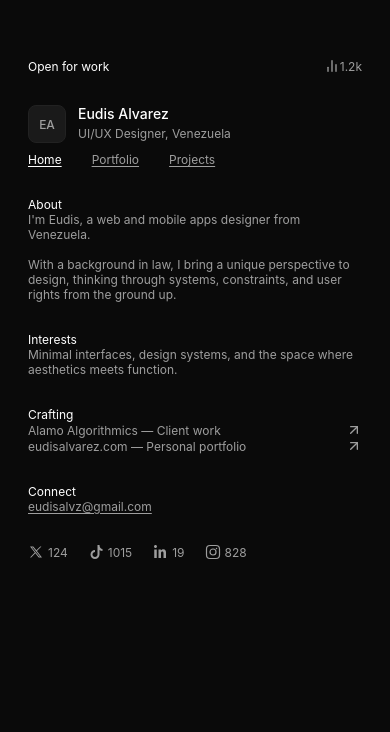
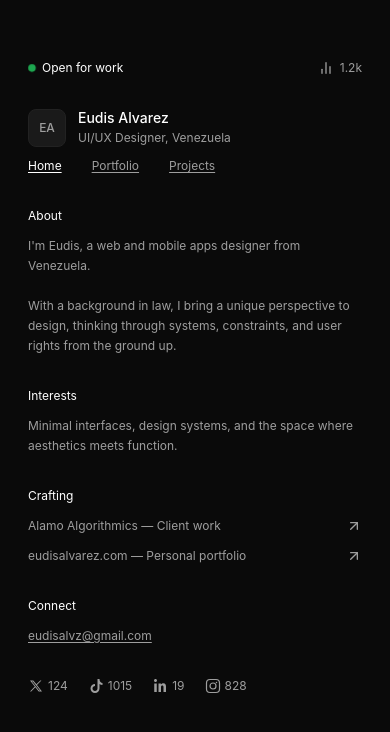
Before and after one commit to eudisalvz/portfolio-claude, a Next.js app: page / in a window 390 px wide. Shown: the top 732 px of the page. Built offline with nearby package versions, Linux system fonts and the light colour scheme; a web font is replaced by a local one.

Commit message:
feat: responsive font size 12px mobile / 14px desktop via CSS variables

```diff
--- a/app/components/Crafting.tsx
+++ b/app/components/Crafting.tsx
@@ -1,5 +1,5 @@
 const ArrowUpRight = () => (
-  <svg width="16" height="16" viewBox="0 0 24 24" fill="none" stroke="#9E9E9E" strokeWidth="2" strokeLinecap="round" strokeLinejoin="round" className="flex-shrink-0">
+  <svg width="16" height="16" viewBox="0 0 24 24" fill="none" stroke="#9E9E9E" strokeWidth="2" strokeLinecap="round" strokeLinejoin="round" style={{ flexShrink: 0 }}>
     <line x1="7" y1="17" x2="17" y2="7" />
     <polyline points="7 7 17 7 17 17" />
   </svg>
@@ -12,21 +12,13 @@ const projects = [
 
 export default function Crafting() {
   return (
-    <div id="crafting" className="flex flex-col gap-2.5">
-      <span className="text-white text-[12px] leading-5">Crafting</span>
-      <div className="flex flex-col gap-2.5">
+    <div id="crafting" style={{ display: "flex", flexDirection: "column", gap: "10px" }}>
+      <span style={{ color: "#fff", fontSize: "var(--fs-body)", lineHeight: "var(--lh-body)" }}>Crafting</span>
+      <div style={{ display: "flex", flexDirection: "column", gap: "10px" }}>
         {projects.map((p) => (
-          <a
-            key={p.label}
-            href={p.href}
-            target="_blank"
-            rel="noopener noreferrer"
-            style={{ color: "#9E9E9E", textDecoration: "none" }}
-            className="flex items-center justify-between h-5 hover:opacity-70 transition-opacity duration-150"
-          >
-            <span className="text-[12px] leading-5">
-              {p.label} — {p.tag}
-            </span>
+          <a key={p.label} href={p.href} target="_blank" rel="noopener noreferrer"
+            style={{ display: "flex", alignItems: "center", justifyContent: "space-between", color: "#9E9E9E", fontSize: "var(--fs-body)", lineHeight: "var(--lh-body)" }}>
+            <span>{p.label} — {p.tag}</span>
             <ArrowUpRight />
           </a>
         ))}
--- a/app/components/Nav.tsx
+++ b/app/components/Nav.tsx
@@ -11,16 +11,17 @@ const navItems = [
 
 export default function Nav() {
   const pathname = usePathname();
-
   return (
-    <nav className="flex items-center gap-[30px]">
+    <nav style={{ display: "flex", alignItems: "center", gap: "30px" }}>
       {navItems.map((item) => (
-        <Link
-          key={item.label}
-          href={item.href}
-          style={{ color: pathname === item.href ? "#FFFFFF" : "#9E9E9E" }}
-          className="text-[12px] leading-5 underline underline-offset-2 transition-opacity duration-150 hover:opacity-70 no-underline"
-        >
+        <Link key={item.label} href={item.href}
+          style={{
+            color: pathname === item.href ? "#FFFFFF" : "#9E9E9E",
+            fontSize: "var(--fs-body)",
+            lineHeight: "var(--lh-body)",
+            textDecoration: "underline",
+            textUnderlineOffset: "2px",
+          }}>
           {item.label}
         </Link>
       ))}
--- a/app/components/Section.tsx
+++ b/app/components/Section.tsx
@@ -6,9 +6,9 @@ interface SectionProps {
 
 export default function Section({ label, id, children }: SectionProps) {
   return (
-    <div id={id} className="flex flex-col gap-2.5">
-      <span className="text-white text-[12px] leading-5">{label}</span>
-      <div className="text-[#9E9E9E] text-[12px] leading-5">{children}</div>
+    <div id={id} style={{ display: "flex", flexDirection: "column", gap: "10px" }}>
+      <span style={{ color: "#fff", fontSize: "var(--fs-body)", lineHeight: "var(--lh-body)" }}>{label}</span>
+      <div style={{ color: "#9E9E9E", fontSize: "var(--fs-body)", lineHeight: "var(--lh-body)" }}>{children}</div>
     </div>
   );
 }
--- a/app/components/SocialRow.tsx
+++ b/app/components/SocialRow.tsx
@@ -1,70 +1,30 @@
 const socials = [
   {
-    name: "X",
-    count: "124",
-    href: "https://x.com/eudisalvz",
-    icon: (
-      <svg width="16" height="16" viewBox="0 0 16 16" fill="none">
-        <path
-          d="M2 2.5L6.8 8.6L2 13.5H3.2L7.35 9.32L10.72 13.5H14L8.95 7.04L13.45 2.5H12.25L8.4 6.32L5.28 2.5H2ZM3.84 3.42H4.84L12.16 12.58H11.16L3.84 3.42Z"
-          fill="#9E9E9E"
-        />
-      </svg>
-    ),
+    name: "X", count: "124", href: "https://x.com/eudisalvz",
+    icon: <svg width="16" height="16" viewBox="0 0 16 16" fill="none"><path d="M2 2.5L6.8 8.6L2 13.5H3.2L7.35 9.32L10.72 13.5H14L8.95 7.04L13.45 2.5H12.25L8.4 6.32L5.28 2.5H2ZM3.84 3.42H4.84L12.16 12.58H11.16L3.84 3.42Z" fill="#9E9E9E"/></svg>,
   },
   {
-    name: "TikTok",
-    count: "1015",
-    href: "https://tiktok.com/@eudisalvz",
-    icon: (
-      <svg width="16" height="16" viewBox="0 0 16 16" fill="none">
-        <path
-          d="M11.5 1C11.5 3.5 13 5 14.5 5V7C13.4 7 12.4 6.6 11.5 6V10.5C11.5 13 9.5 15 7 15C4.5 15 2.5 13 2.5 10.5C2.5 8 4.5 6 7 6V8C5.6 8 4.5 9.1 4.5 10.5C4.5 11.9 5.6 13 7 13C8.4 13 9.5 11.9 9.5 10.5V1H11.5Z"
-          fill="#9E9E9E"
-        />
-      </svg>
-    ),
+    name: "TikTok", count: "1015", href: "https://tiktok.com/@eudisalvz",
+    icon: <svg width="16" height="16" viewBox="0 0 16 16" fill="none"><path d="M11.5 1C11.5 3.5 13 5 14.5 5V7C13.4 7 12.4 6.6 11.5 6V10.5C11.5 13 9.5 15 7 15C4.5 15 2.5 13 2.5 10.5C2.5 8 4.5 6 7 6V8C5.6 8 4.5 9.1 4.5 10.5C4.5 11.9 5.6 13 7 13C8.4 13 9.5 11.9 9.5 10.5V1H11.5Z" fill="#9E9E9E"/></svg>,
   },
   {
-    name: "LinkedIn",
-    count: "19",
-    href: "https://linkedin.com/in/eudisalvz",
-    icon: (
-      <svg width="16" height="16" viewBox="0 0 16 16" fill="none">
-        <path
-          d="M2 2.5C2 1.67 2.67 1 3.5 1C4.33 1 5 1.67 5 2.5C5 3.33 4.33 4 3.5 4C2.67 4 2 3.33 2 2.5ZM2.25 5.5H4.75V14H2.25V5.5ZM6.5 5.5H8.9V6.6C9.35 5.9 10.2 5.25 11.4 5.25C13.3 5.25 14 6.6 14 8.5V14H11.5V9C11.5 8.1 11.2 7.4 10.3 7.4C9.4 7.4 9 8 9 9V14H6.5V5.5Z"
-          fill="#9E9E9E"
-        />
-      </svg>
-    ),
+    name: "LinkedIn", count: "19", href: "https://linkedin.com/in/eudisalvz",
+    icon: <svg width="16" height="16" viewBox="0 0 16 16" fill="none"><path d="M2 2.5C2 1.67 2.67 1 3.5 1C4.33 1 5 1.67 5 2.5C5 3.33 4.33 4 3.5 4C2.67 4 2 3.33 2 2.5ZM2.25 5.5H4.75V14H2.25V5.5ZM6.5 5.5H8.9V6.6C9.35 5.9 10.2 5.25 11.4 5.25C13.3 5.25 14 6.6 14 8.5V14H11.5V9C11.5 8.1 11.2 7.4 10.3 7.4C9.4 7.4 9 8 9 9V14H6.5V5.5Z" fill="#9E9E9E"/></svg>,
   },
   {
-    name: "Instagram",
-    count: "828",
-    href: "https://instagram.com/eudisalvz",
-    icon: (
-      <svg width="16" height="16" viewBox="0 0 16 16" fill="none">
-        <rect x="1.5" y="1.5" width="13" height="13" rx="3.5" stroke="#9E9E9E" strokeWidth="1.2" />
-        <circle cx="8" cy="8" r="3" stroke="#9E9E9E" strokeWidth="1.2" />
-        <circle cx="11.5" cy="4.5" r="0.75" fill="#9E9E9E" />
-      </svg>
-    ),
+    name: "Instagram", count: "828", href: "https://instagram.com/eudisalvz",
+    icon: <svg width="16" height="16" viewBox="0 0 16 16" fill="none"><rect x="1.5" y="1.5" width="13" height="13" rx="3.5" stroke="#9E9E9E" strokeWidth="1.2"/><circle cx="8" cy="8" r="3" stroke="#9E9E9E" strokeWidth="1.2"/><circle cx="11.5" cy="4.5" r="0.75" fill="#9E9E9E"/></svg>,
   },
 ];
 
 export default function SocialRow() {
   return (
-    <div className="flex items-center h-5" style={{ gap: "20px" }}>
+    <div style={{ display: "flex", alignItems: "center", gap: "20px" }}>
       {socials.map((s) => (
-        <a
-          key={s.name}
-          href={s.href}
-          target="_blank"
-          rel="noopener noreferrer"
-          className="flex items-center transition-opacity duration-150 hover:opacity-70" style={{ gap: "4px" }}
-        >
+        <a key={s.name} href={s.href} target="_blank" rel="noopener noreferrer"
+          style={{ display: "flex", alignItems: "center", gap: "4px" }}>
           {s.icon}
-          <span className="text-[#9E9E9E] text-[12px] leading-5">{s.count}</span>
+          <span style={{ color: "#9E9E9E", fontSize: "var(--fs-body)", lineHeight: "var(--lh-body)" }}>{s.count}</span>
         </a>
       ))}
     </div>
--- a/app/components/TopBar.tsx
+++ b/app/components/TopBar.tsx
@@ -1,29 +1,15 @@
 export default function TopBar() {
   return (
-    <div className="flex items-center justify-between h-5">
-      {/* Open for work badge */}
-      <div className="flex items-center gap-1.5">
-        <span className="w-2 h-2 rounded-full bg-[#22C55E] animate-pulse-dot flex-shrink-0" />
-        <span className="text-white text-[12px] leading-5">Open for work</span>
+    <div style={{ display: "flex", alignItems: "center", justifyContent: "space-between", height: "20px" }}>
+      <div style={{ display: "flex", alignItems: "center", gap: "6px" }}>
+        <span className="animate-pulse-dot" style={{ width: 8, height: 8, borderRadius: "50%", background: "#22C55E", display: "inline-block", flexShrink: 0 }} />
+        <span style={{ color: "#fff", fontSize: "var(--fs-body)", lineHeight: "var(--lh-body)" }}>Open for work</span>
       </div>
-
-      {/* Visit counter */}
-      <div className="flex items-center gap-1.5">
-        <svg
-          width="16"
-          height="16"
-          viewBox="0 0 24 24"
-          fill="none"
-          stroke="#9E9E9E"
-          strokeWidth="2"
-          strokeLinecap="round"
-          strokeLinejoin="round"
-        >
-          <line x1="18" y1="20" x2="18" y2="10" />
-          <line x1="12" y1="20" x2="12" y2="4" />
-          <line x1="6"  y1="20" x2="6"  y2="14" />
+      <div style={{ display: "flex", alignItems: "center", gap: "6px" }}>
+        <svg width="16" height="16" viewBox="0 0 24 24" fill="none" stroke="#9E9E9E" strokeWidth="2" strokeLinecap="round" strokeLinejoin="round">
+          <line x1="18" y1="20" x2="18" y2="10" /><line x1="12" y1="20" x2="12" y2="4" /><line x1="6" y1="20" x2="6" y2="14" />
         </svg>
-        <span className="text-[#9E9E9E] text-[12px] leading-5">1.2k</span>
+        <span style={{ color: "#9E9E9E", fontSize: "var(--fs-body)", lineHeight: "var(--lh-body)" }}>1.2k</span>
       </div>
     </div>
   );
--- a/app/globals.css
+++ b/app/globals.css
@@ -40,14 +40,30 @@
 
 :root {
   --font-sf: 'SF Pro Display', -apple-system, BlinkMacSystemFont, sans-serif;
+  --fs-body: 12px;
+  --lh-body: 20px;
+}
+
+@media (min-width: 1024px) {
+  :root {
+    --fs-body: 14px;
+    --lh-body: 22px;
+  }
 }
 
 html, body {
   background: #0a0a0a;
   color: #ffffff;
   font-family: var(--font-sf);
+  font-size: var(--fs-body);
+  line-height: var(--lh-body);
   -webkit-font-smoothing: antialiased;
   -moz-osx-font-smoothing: grayscale;
+}
+
+a {
+  color: inherit;
+  text-decoration: none;
 }
 
 @keyframes fadeUp {
@@ -62,8 +78,3 @@ html, body {
 
 .animate-fade-up    { animation: fadeUp 0.4s ease both; }
 .animate-pulse-dot  { animation: pulseDot 2.5s ease-in-out infinite; }
-
-a {
-  color: inherit;
-  text-decoration: none;
-}
```
